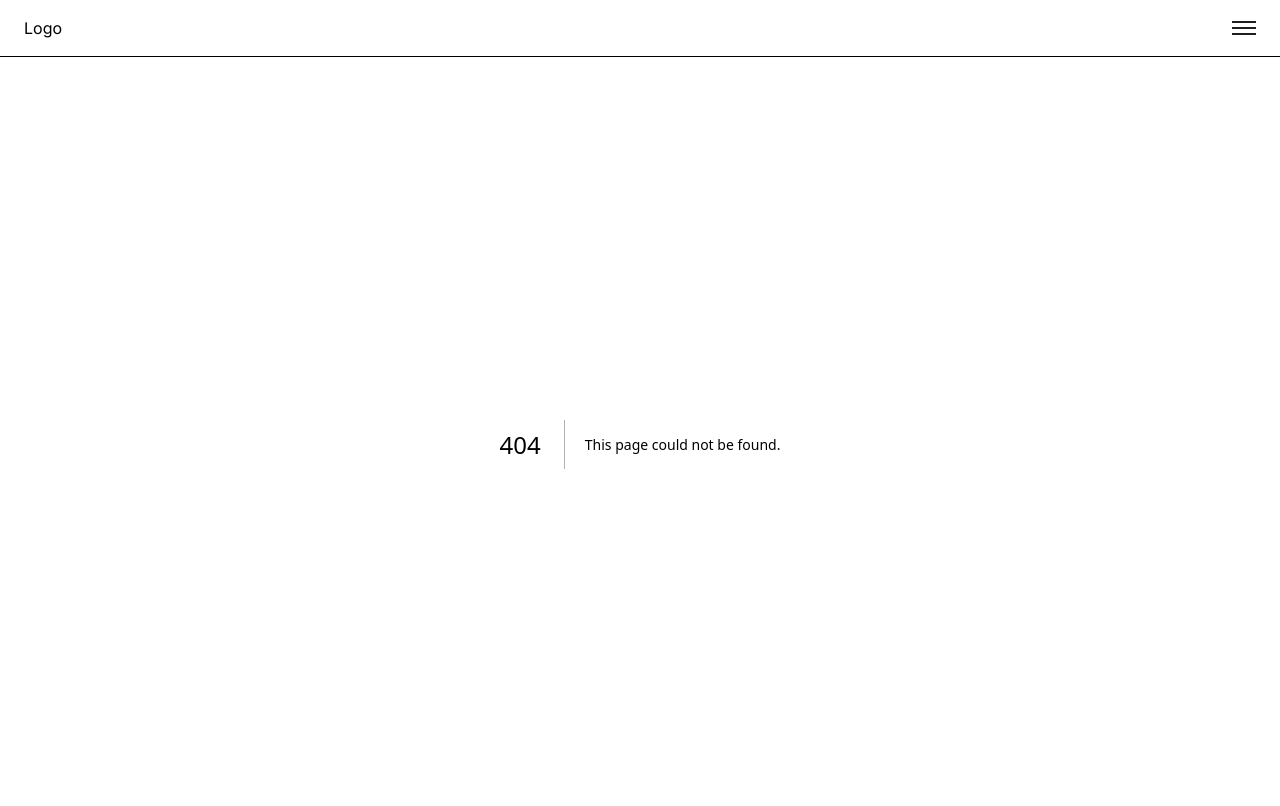
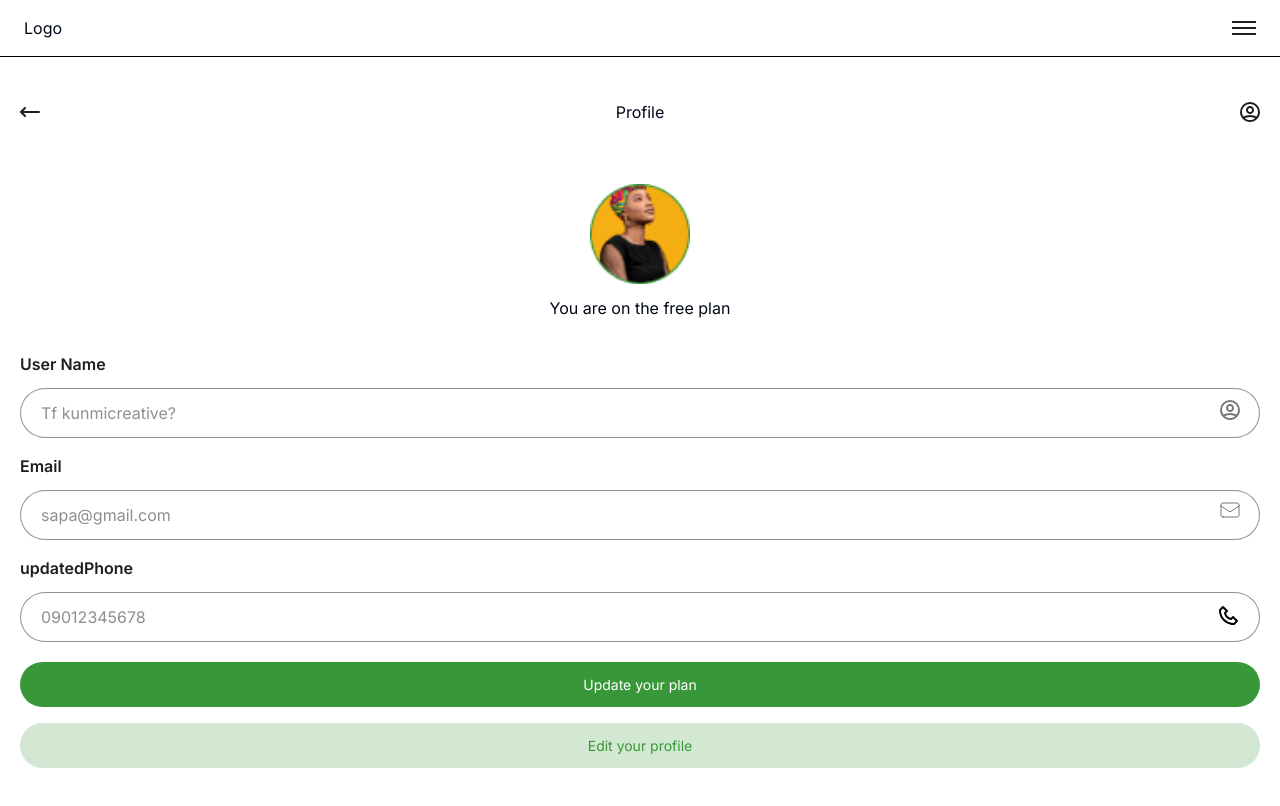
Before and after one commit to Enielect/agro-predict, a Next.js app: page /profile in a window 1280 px wide. Before the commit this address had no page. Shown: the top 806 px of the page. Built offline with nearby package versions, Linux system fonts and the light colour scheme.

Commit message:
Feat: create profile page

```diff
--- /dev/null
+++ b/app/profile/page.tsx
@@ -0,0 +1,12 @@
+import Profile from "@/components/Profile.Page";
+import React from "react";
+
+const ProfilePage = () => {
+  return (
+    <div className="mx-5 py-7">
+      <Profile />
+    </div>
+  );
+};
+
+export default ProfilePage;
--- /dev/null
+++ b/components/Profile.Page.tsx
@@ -0,0 +1,112 @@
+import React from "react";
+import { Header, ProfileIcon } from "./Settings.Page";
+import Image from "next/image";
+import Input from "@/app/(auth)/_components/Input";
+import Button from "@/app/(auth)/_components/Button";
+
+import dummyProfile from "@/public/dummy-profile.png";
+
+const UserIcon = () => {
+  return (
+    <svg
+      width="20"
+      height="20"
+      viewBox="0 0 20 20"
+      fill="none"
+      xmlns="http://www.w3.org/2000/svg"
+    >
+      <path
+        d="M3.121 15.804C5.21942 14.6179 7.58958 13.9963 10 14C12.5 14 14.847 14.655 16.879 15.804M13 8C13 8.79565 12.6839 9.55871 12.1213 10.1213C11.5587 10.6839 10.7956 11 10 11C9.20435 11 8.44129 10.6839 7.87868 10.1213C7.31607 9.55871 7 8.79565 7 8C7 7.20435 7.31607 6.44129 7.87868 5.87868C8.44129 5.31607 9.20435 5 10 5C10.7956 5 11.5587 5.31607 12.1213 5.87868C12.6839 6.44129 13 7.20435 13 8ZM19 10C19 11.1819 18.7672 12.3522 18.3149 13.4442C17.8626 14.5361 17.1997 15.5282 16.364 16.364C15.5282 17.1997 14.5361 17.8626 13.4442 18.3149C12.3522 18.7672 11.1819 19 10 19C8.8181 19 7.64778 18.7672 6.55585 18.3149C5.46392 17.8626 4.47177 17.1997 3.63604 16.364C2.80031 15.5282 2.13738 14.5361 1.68508 13.4442C1.23279 12.3522 1 11.1819 1 10C1 7.61305 1.94821 5.32387 3.63604 3.63604C5.32387 1.94821 7.61305 1 10 1C12.3869 1 14.6761 1.94821 16.364 3.63604C18.0518 5.32387 19 7.61305 19 10Z"
+        stroke="#1E1E1E"
+        strokeWidth="2"
+        strokeLinecap="round"
+        strokeLinejoin="round"
+      />
+    </svg>
+  );
+};
+
+const PhoneIcon = () => {
+  return (
+    <svg
+      xmlns="http://www.w3.org/2000/svg"
+      width="24"
+      height="24"
+      viewBox="0 0 24 24"
+      style={{ fill: "rgba(0, 0, 0, 1)" }}
+    >
+      <path d="M17.707 12.293a.999.999 0 0 0-1.414 0l-1.594 1.594c-.739-.22-2.118-.72-2.992-1.594s-1.374-2.253-1.594-2.992l1.594-1.594a.999.999 0 0 0 0-1.414l-4-4a.999.999 0 0 0-1.414 0L3.581 5.005c-.38.38-.594.902-.586 1.435.023 1.424.4 6.37 4.298 10.268s8.844 4.274 10.269 4.298h.028c.528 0 1.027-.208 1.405-.586l2.712-2.712a.999.999 0 0 0 0-1.414l-4-4.001zm-.127 6.712c-1.248-.021-5.518-.356-8.873-3.712-3.366-3.366-3.692-7.651-3.712-8.874L7 4.414 9.586 7 8.293 8.293a1 1 0 0 0-.272.912c.024.115.611 2.842 2.271 4.502s4.387 2.247 4.502 2.271a.991.991 0 0 0 .912-.271L17 14.414 19.586 17l-2.006 2.005z"></path>
+    </svg>
+  );
+};
+
+const MailIcon = () => {
+  return (
+    <svg
+      width="20"
+      height="16"
+      viewBox="0 0 20 16"
+      fill="none"
+      xmlns="http://www.w3.org/2000/svg"
+    >
+      <path
+        d="M1 4L8.89 9.26C9.21866 9.47928 9.6049 9.5963 10 9.5963C10.3951 9.5963 10.7813 9.47928 11.11 9.26L19 4M3 15H17C17.5304 15 18.0391 14.7893 18.4142 14.4142C18.7893 14.0391 19 13.5304 19 13V3C19 2.46957 18.7893 1.96086 18.4142 1.58579C18.0391 1.21071 17.5304 1 17 1H3C2.46957 1 1.96086 1.21071 1.58579 1.58579C1.21071 1.96086 1 2.46957 1 3V13C1 13.5304 1.21071 14.0391 1.58579 14.4142C1.96086 14.7893 2.46957 15 3 15Z"
+        stroke="#1E1E1E"
+        strokeOpacity="0.6"
+        strokeLinecap="round"
+        strokeLinejoin="round"
+      />
+    </svg>
+  );
+};
+
+function ImageBlock() {
+  return (
+    <div className="py-3 w-full text-center">
+      <div className="w-full flex justify-center mb-3">
+        <Image src={dummyProfile} alt="profile" width={100} height={100} />
+      </div>
+      <span className="text-center">You are on the free plan</span>
+    </div>
+  );
+}
+
+const Profile = () => {
+  return (
+    <div className="space-y-5">
+      <Header name="Profile" icon={<UserIcon />} />
+      <ImageBlock />
+      <div className="space-y-4">
+        <Input
+          inputName="updatedName"
+          label="User Name"
+          placeholder="Tf kunmicreative?"
+          error={undefined}
+          icon={<ProfileIcon />}
+        />
+        <Input
+          inputName="Email"
+          label="Email"
+          placeholder="sapa@gmail.com"
+          error={undefined}
+          icon={<MailIcon />}
+        />
+        <Input
+          inputName="Phone Number"
+          label="updatedPhone"
+          placeholder="09012345678"
+          error={undefined}
+          icon={<PhoneIcon />}
+        />
+      </div>
+      <div className="space-y-4">
+        <Button style="active">Update your plan</Button>
+        <Button type="submit" style="guest">
+          Edit your profile
+        </Button>
+      </div>
+    </div>
+  );
+};
+
+export default Profile;
```
Also changed, not shown: public/dummy-profile.png (added).
